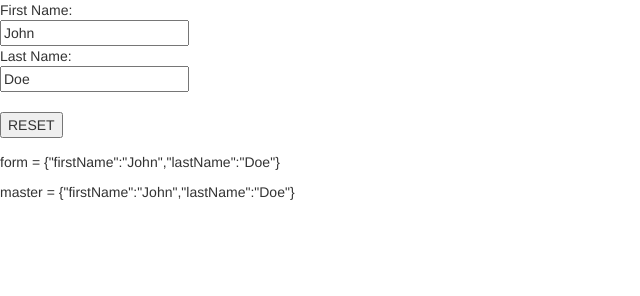
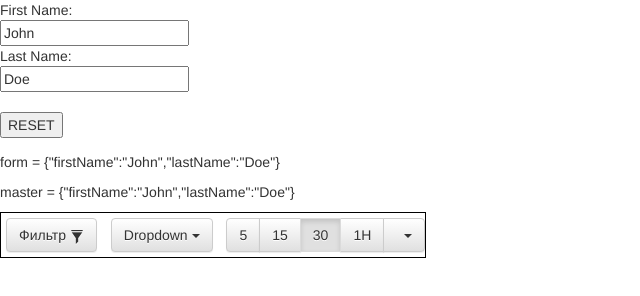
Before and after one commit to Faverick/trendets, a website: page src/web/public/html/index.html in a window 1280 px wide. Shown: the whole page, without its empty margins (0-640 px from the left). Drawn offline with nearby package versions, Linux system fonts and the light colour scheme; some packages are replaced by stand-ins of ours; files that its build step writes are made by us from their sources.

Commit message:
Added a part of filter bar

```diff
--- a/src/web/public/html/index.html
+++ b/src/web/public/html/index.html
@@ -23,6 +23,50 @@
         <p>master = {{master}}</p>
     </div>
 
+    <div class="filter-group" role="group" aria-label="...">
+        <button type="button" class="btn btn-default filter-btn">
+            Фильтр <span class="glyphicon glyphicon glyphicon-filter" aria-hidden="true"></span>
+        </button>
+
+        <div class="dropdown">
+          <button class="btn btn-default filter-btn dropdown-toggle" type="button" id="stocksDropdownMenu" data-toggle="dropdown" aria-expanded="true">
+            <!-- instead of dropdown should be one of the stocks. It should be binded with ng-model. -->
+            Dropdown
+            <span class="caret"></span>
+          </button>
+          <ul class="dropdown-menu" role="menu" aria-labelledby="stocksDropdownMenu">
+            <!-- below should be used ng-repeat -->
+            <li role="presentation"><a role="menuitem" tabindex="-1" href="#">Action</a></li>
+            <li role="presentation"><a role="menuitem" tabindex="-1" href="#">Another action</a></li>
+            <li role="presentation"><a role="menuitem" tabindex="-1" href="#">Something else here</a></li>
+            <li role="presentation"><a role="menuitem" tabindex="-1" href="#">Separated link</a></li>
+          </ul>
+        </div>
+
+        <div class="btn-group timeFrame-group" role="group" aria-label="...">
+          <button type="button" class="btn btn-default">5</button>
+          <button type="button" class="btn btn-default">15</button>
+          <button type="button" class="btn btn-default active">30</button>
+          <button type="button" class="btn btn-default">1H</button>
+
+          <div class="btn-group" role="group">
+            <button type="button" class="btn btn-default dropdown-toggle" data-toggle="dropdown" aria-expanded="false">&nbsp;
+              <span class="caret"></span>
+            </button>
+            <ul class="dropdown-menu" role="menu">
+              <li><button type="button" class="btn btn-default">5</button></li>
+              <li><button type="button" class="btn btn-default">15</button></li>
+              <li><button type="button" class="btn btn-default">30</button></li>
+              <li><button type="button" class="btn btn-default">1H</button></li>
+              <li><button type="button" class="btn btn-default">4H</button></li>
+              <li><button type="button" class="btn btn-default">1D</button></li>
+              <li><button type="button" class="btn btn-default">1W</button></li>
+              <li><button type="button" class="btn btn-default">1M</button></li>
+            </ul>
+          </div>
+        </div>
+    </div>
+
     <script src="https://code.jquery.com/jquery-2.1.3.min.js"></script>
     <script src="https://maxcdn.bootstrapcdn.com/bootstrap/3.3.1/js/bootstrap.min.js"></script>
     <script src="https://ajax.googleapis.com/ajax/libs/angularjs/1.3.8/angular.min.js"></script>
--- a/src/web/public/style/main.css
+++ b/src/web/public/style/main.css
@@ -0,0 +1,32 @@
+.filter-group {
+	display: inline-block;
+	box-sizing:border-box;
+	-moz-box-sizing:border-box;
+	-webkit-box-sizing:border-box;
+	border:1px solid black;
+}
+
+.dropdown {
+	display: inline-block;
+}
+
+.dropdown-menu {
+	min-width: auto;
+	/*text-align: center;*/
+}
+
+.btn-group > .btn-group {
+	float: none;
+}
+
+.timeFrame-group {
+	margin-left: 5px;
+}
+
+.filter-btn {
+	margin: 5px;
+}
+
+.glyphicon {
+	vertical-align: middle;
+}
```
